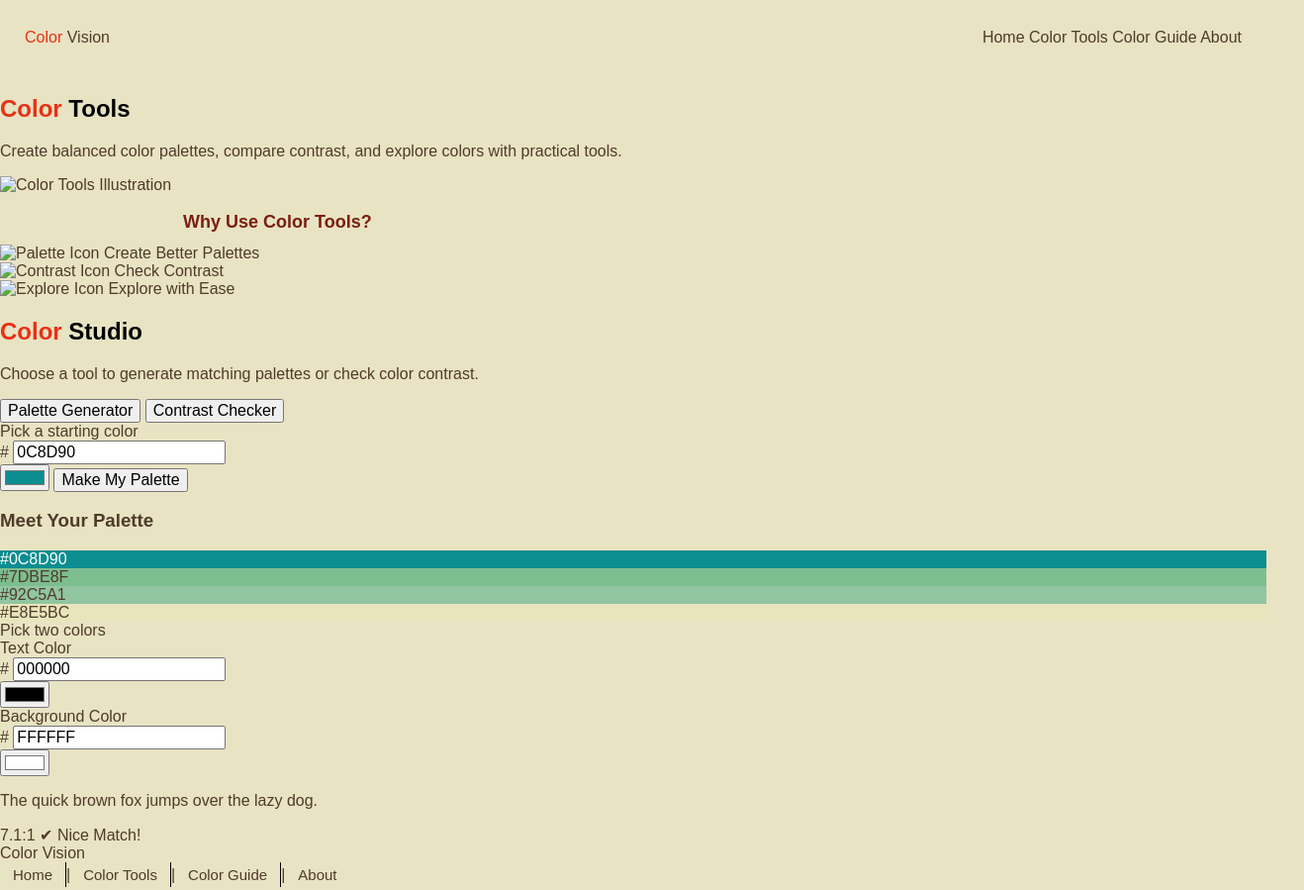
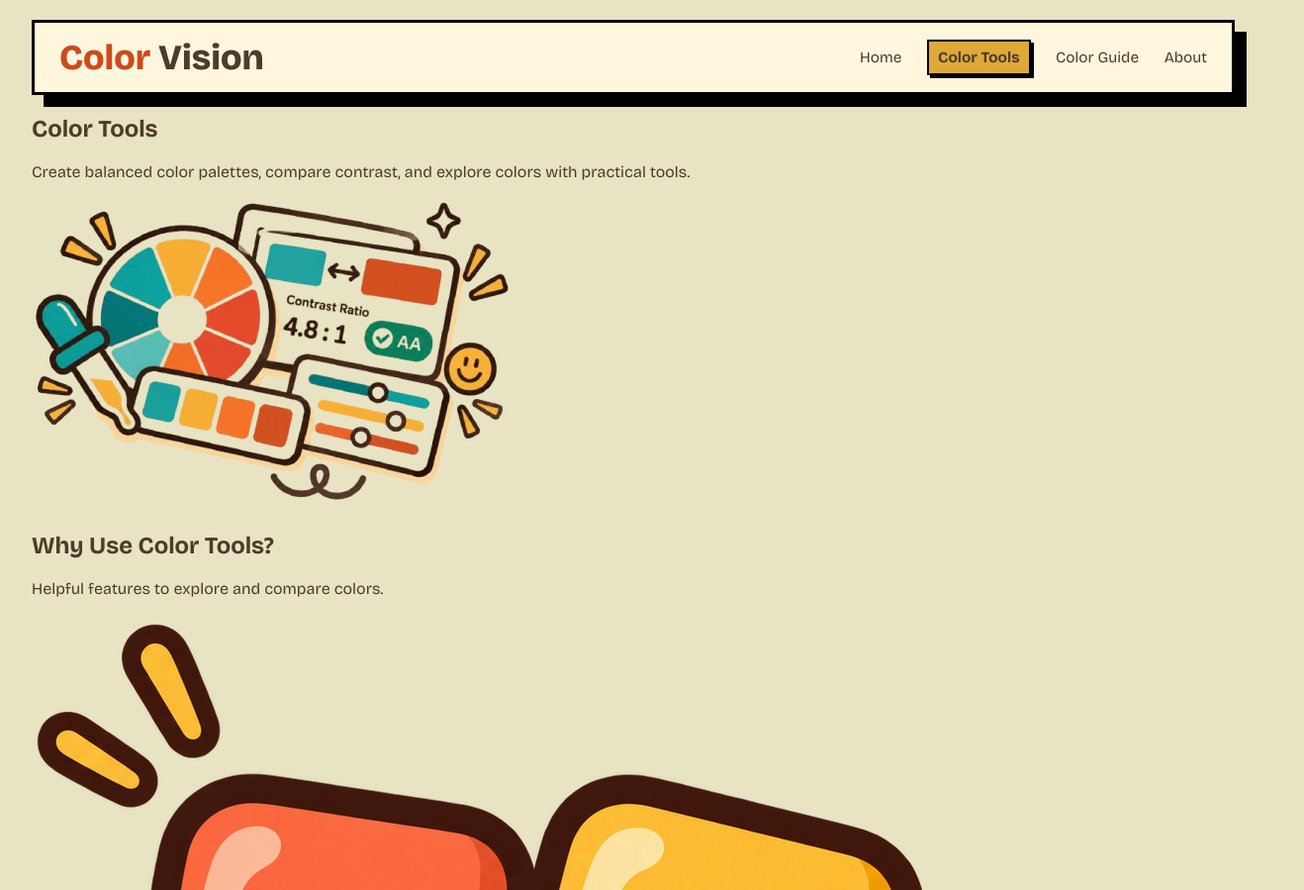
Before and after one commit to Duhahassan56/Color-Vision, a plain HTML site: page html/color-tools.html in a window 1280 px wide. Shown: the top 899 px of the page at 99% size, 1318 px wide, since content can reach past the window. Drawn offline with nearby package versions, Linux system fonts and the light colour scheme; files that its build step writes are made by us from their sources.

Commit message:
Revamp color-tools.html layout and styles
Updated the color-tools.html file to enhance the layout and styling, including changes to the header, main sections, and footer. Added new styles and scripts for improved functionality and user experience.

```diff
--- a/html/color-tools.html
+++ b/html/color-tools.html
@@ -3,134 +3,126 @@
 <head>
   <meta charset="UTF-8">
   <meta name="viewport" content="width=device-width, initial-scale=1.0">
-  <title>Color Tools - Color Vision</title>
-  <link rel="stylesheet" href="main.css">
-<link rel="stylesheet" href="style.css">
+  <title>Color Vision | Color Tools</title>
+  <link rel="preconnect" href="https://fonts.googleapis.com">
+  <link rel="preconnect" href="https://fonts.gstatic.com" crossorigin>
+  <link href="https://fonts.googleapis.com/css2?family=Bricolage+Grotesque:wght@400;500;600;700;800&display=swap" rel="stylesheet">
+  <link rel="stylesheet" href="../css/main.css">
+  <link rel="stylesheet" href="../css/color-tools.css">
+  <script src="../js/color-tools.js" defer></script>
 </head>
 <body>
-
-  <header class="navbar">
-    <div class="logo">
-  <span style="color: #e83115;">Color</span> <span class="logo-black">Vision</span>
-</div>
-    <nav>
+  <!-- Shared navigation: matches Home and About. -->
+  <header class="site-header container">
+    <nav class="navbar shadow-box" aria-label="Main navigation">
+      <a class="brand" href="index.html"><span>Color</span> Vision</a>
+      <button class="menu-toggle" type="button" aria-label="Toggle menu" aria-expanded="false" aria-controls="nav-links">☰</button>
+      <div class="nav-links" id="nav-links">
         <a href="index.html">Home</a>
-      <a href="color-tools.html" class="active">Color Tools</a>
+        <a class="active" href="color-tools.html" aria-current="page">Color Tools</a>
         <a href="color-guide.html">Color Guide</a>
         <a href="about.html">About</a>
+      </div>
     </nav>
   </header>
 
-
-
-  <section class="hero-section">
-    <div class="hero-text">
-      <h1><span style="color: #e83115;">Color</span> <span style="color: #000;">Tools</span></h1>
+  <main>
+    <!-- Introduction and original Figma artwork. -->
+    <section class="tools-hero container" aria-labelledby="tools-title">
+      <div>
+        <h1 id="tools-title"><span>Color</span> Tools</h1>
         <p>Create balanced color palettes, compare contrast, and explore colors with practical tools.</p>
       </div>
-    <div class="hero-image">
-      <img src="color-wheel.png" alt="Color Tools Illustration" class="main-illustration">
+      <img src="../contact/images/Retro_Color_Tools_Contrast_Dashboard-removebg-preview.png" alt="Color wheel and contrast tools illustration">
+    </section>
+
+    <!-- Three feature highlights from the Figma design. -->
+    <section class="tools-benefits container" aria-labelledby="benefits-title">
+      <h2 id="benefits-title">Why Use Color Tools?</h2>
+      <p>Helpful features to explore and compare colors.</p>
+      <div class="benefits-grid">
+        <article class="benefit"><img src="../contact/icons/generate_icon.png" alt=""><div><h3>Create Better Palettes</h3><p>Find matching colors to make balanced combinations.</p></div></article>
+        <article class="benefit"><img src="../contact/icons/contrast_icon.png" alt=""><div><h3>Check Contrast</h3><p>See how well text stands out against its background.</p></div></article>
+        <article class="benefit"><img src="../contact/icons/ChatGPT Image Oct 19, 2026, 07_19_10 PM-3.png" alt=""><div><h3>Explore with Ease</h3><p>Compare colors and find combinations that work.</p></div></article>
       </div>
     </section>
 
-
-  <div class="features-container" style="max-width: 950px; margin: 0 auto; padding: 0 20px;">
-   <h3 style="font-size: 18px; color: #7a1e10; margin-bottom: 12px; font-weight: bold;">Why Use Color Tools?</h3>
+    <!-- Teal checkered Color Studio section. -->
+    <section class="tools-studio-section" aria-labelledby="studio-title">
+      <div class="container">
+        <div class="tools-studio shadow-box" id="color-studio">
+          <div class="studio-heading">
+            <h2 id="studio-title"><span>Color</span> Studio</h2>
+            <p>Choose a tool to generate matching palettes or check color contrast.</p>
           </div>
 
-
-  <div class="features-list">
-    <div class="feature-item">
-      <img src="generate_icon.png" alt="Palette Icon" class="feature-icon">
-      <span>Create Better Palettes</span>
-    </div>
-    <div class="feature-item">
-      <img src="contrast_icon.png" alt="Contrast Icon" class="feature-icon">
-      <span>Check Contrast</span>
-    </div>
-    <div class="feature-item">
-      <img src="explore_icon.png" alt="Explore Icon" class="feature-icon">
-      <span>Explore with Ease</span>
-    </div>
+          <!-- Figma Default: two tool-selection cards. -->
+          <div id="tools-default" class="tools-default">
+            <article class="tool-choice shadow-box">
+              <h3>Palette Generator</h3>
+              <img src="../contact/images/palatte_img.png" alt="Palette and paintbrush illustration">
+              <p>Build a matching palette from any color.</p>
+              <button class="button tool-choose-button" type="button" data-tool="palette">Create palettes</button>
+            </article>
+            <article class="tool-choice shadow-box">
+              <h3>Contrast Checker</h3>
+              <img src="../contact/images/Contrast_Checker.png" alt="Contrast checker illustration">
+              <p>Check if text colors are easy to read.</p>
+              <button class="button tool-choose-button" type="button" data-tool="contrast">Check contrast</button>
+            </article>
           </div>
 
-
-  <main class="studio-container">
-    <div class="studio-header">
-      <h2><span style="color: #e83115;">Color</span> <span style="color: #000;">Studio</span></h2>
-      <p>Choose a tool to generate matching palettes or check color contrast.</p>
-
-      <div class="tool-tabs">
-        <button class="tab-btn active" id="paletteTabBtn">Palette Generator</button>
-        <button class="tab-btn" id="contrastTabBtn">Contrast Checker</button>
+          <!-- Shown after a tool is chosen; click Back to return to Default. -->
+          <div id="tools-workspace" hidden>
+            <div class="studio-toolbar">
+              <div class="tool-tabs" role="tablist" aria-label="Color tools">
+                <button id="palette-tab" class="tool-tab" role="tab" aria-selected="true" aria-controls="palette-panel" type="button">Palette Generator</button>
+                <button id="contrast-tab" class="tool-tab" role="tab" aria-selected="false" aria-controls="contrast-panel" type="button">Contrast Checker</button>
               </div>
+              <button id="back-to-tools" class="back-button" type="button">← All tools</button>
             </div>
 
-    <div class="tool-panel" id="palettePanel">
-      <label class="input-label">Pick a starting color</label>
-      <div class="color-picker-row">
-        <div class="hex-box">
-          <span>#</span>
-          <input type="text" id="hexInput" value="0C8D90" maxlength="6">
+            <!-- Palette Input and Palette Result states. -->
+            <section id="palette-panel" class="studio-panel" role="tabpanel" aria-labelledby="palette-tab">
+              <h3>Pick a starting color</h3>
+              <p>Enter a HEX code or choose a color to find matching shades.</p>
+              <div class="tool-input-row">
+                <div class="hex-input-wrap"><span aria-hidden="true">#</span><input id="palette-hex" aria-label="Palette starting HEX color" type="text" placeholder="0C8D90" maxlength="7" spellcheck="false" inputmode="text"></div>
+                <input id="palette-picker" class="native-color" type="color" value="#0C8D90" aria-label="Choose palette starting color">
+                <button id="generate-palette" class="button tool-action" type="button">Make My Palette</button>
               </div>
-        <input type="color" id="colorPicker" value="#0C8D90">
-        <button class="action-btn" id="makePaletteBtn">Make My Palette</button>
+              <p id="palette-error" class="input-error" role="alert" hidden>Please enter a valid six-digit HEX color.</p>
+              <h3 class="result-heading">Meet Your Palette</h3>
+              <div id="palette-empty" class="palette-empty" aria-live="polite"><img src="../contact/icons/paint_icon.png" alt=""><p>Your matching colors will show up here.</p></div>
+              <div id="palette-results" class="palette-results" aria-live="polite" hidden></div>
+            </section>
+
+            <!-- Contrast Input and Contrast Result states. -->
+            <section id="contrast-panel" class="studio-panel" role="tabpanel" aria-labelledby="contrast-tab" hidden>
+              <h3>Pick two colors</h3>
+              <p>Choose a text color and a background color to see how well they work together.</p>
+              <div class="contrast-inputs">
+                <div class="contrast-color-field"><label for="text-hex">Text Color</label><div class="color-pair"><div class="hex-input-wrap"><span aria-hidden="true">#</span><input id="text-hex" type="text" placeholder="4E3B2B" maxlength="7" spellcheck="false"></div><input id="text-picker" class="native-color" type="color" value="#4E3B2B" aria-label="Choose text color"></div></div>
+                <div class="contrast-color-field"><label for="background-hex">Background Color</label><div class="color-pair"><div class="hex-input-wrap"><span aria-hidden="true">#</span><input id="background-hex" type="text" placeholder="FFF6DE" maxlength="7" spellcheck="false"></div><input id="background-picker" class="native-color" type="color" value="#FFF6DE" aria-label="Choose background color"></div></div>
               </div>
-
-      <div class="result-section">
-        <h3>Meet Your Palette</h3>
-        <div class="palette-grid" id="paletteResultGrid">
-          <div class="palette-card" style="background-color: #0C8D90; color: #fff;">#0C8D90</div>
-          <div class="palette-card" style="background-color: #7DBE8F;">#7DBE8F</div>
-          <div class="palette-card" style="background-color: #92C5A1;">#92C5A1</div>
-          <div class="palette-card" style="background-color: #E8E5BC;">#E8E5BC</div>
+              <button id="check-contrast" class="button tool-action contrast-action" type="button">Check My Contrast</button>
+              <p id="contrast-error" class="input-error" role="alert" hidden>Please enter a valid six-digit HEX color for both fields.</p>
+              <h3 id="contrast-preview-heading" class="result-heading" hidden>Preview</h3>
+              <div id="contrast-preview" class="contrast-preview" hidden><strong id="preview-lead"></strong><span id="preview-detail"></span></div>
+              <h3 class="result-heading">How’s the Match?</h3>
+              <div id="contrast-empty" class="contrast-empty">Your contrast result will appear here.</div>
+              <div id="contrast-results" class="contrast-results" aria-live="polite" hidden>
+                <div class="contrast-number"><strong id="contrast-ratio">—</strong><span>Contrast ratio</span></div>
+                <div class="contrast-verdict"><img id="contrast-icon" src="../contact/icons/patch-check.png" alt=""><div><strong id="contrast-title">Nice Match!</strong><p id="contrast-description"></p></div></div>
+              </div>
+            </section>
           </div>
         </div>
       </div>
-
-    <div class="tool-panel hidden" id="contrastPanel">
-      <label class="input-label">Pick two colors</label>
-      <div class="contrast-inputs-row">
-        <div class="color-field">
-          <label>Text Color</label>
-          <div class="hex-box">
-            <span>#</span>
-            <input type="text" id="textColorInput" value="000000" maxlength="6">
-          </div>
-          <input type="color" id="textColorPicker" value="#000000">
-        </div>
-
-        <div class="color-field">
-          <label>Background Color</label>
-          <div class="hex-box">
-            <span>#</span>
-            <input type="text" id="bgColorInput" value="FFFFFF" maxlength="6">
-          </div>
-          <input type="color" id="bgColorPicker" value="#FFFFFF">
-        </div>
-      </div>
-
-      <div class="preview-area" id="previewArea">
-        <p class="preview-text">The quick brown fox jumps over the lazy dog.</p>
-      </div>
-
-      <div class="contrast-result-badge" id="contrastBadge">
-        <span class="ratio-text">7.1:1</span>
-        <span class="status-pass">✔ Nice Match!</span>
-      </div>
-    </div>
+    </section>
   </main>
 
-  <footer class="footer">
-    <div class="footer-logo">Color Vision</div>
-    <div class="footer-links">
-      <a href="index.html">Home</a> |
-      <a href="color-tools.html">Color Tools</a> |
-      <a href="color-guide.html">Color Guide</a> |
-      <a href="about.html">About</a>
-    </div>
-  </footer>
-
-  <script src="script.js"></script>
+  <!-- Shared footer. -->
+  <footer class="site-footer tools-footer"><div class="container footer-content"><div><a class="brand footer-brand" href="index.html"><span>Color</span> Vision</a><p>see colors a little differently</p></div><nav class="footer-links" aria-label="Footer navigation"><a href="index.html">Home</a><a href="color-tools.html">Color Tools</a><a href="color-guide.html">Color Guide</a><a href="about.html">About</a></nav></div><p class="footer-note">Built as a Server-Side 2 university Project</p></footer>
 </body>
 </html>
```
Lines whose indentation alone changed are shown as unchanged.
